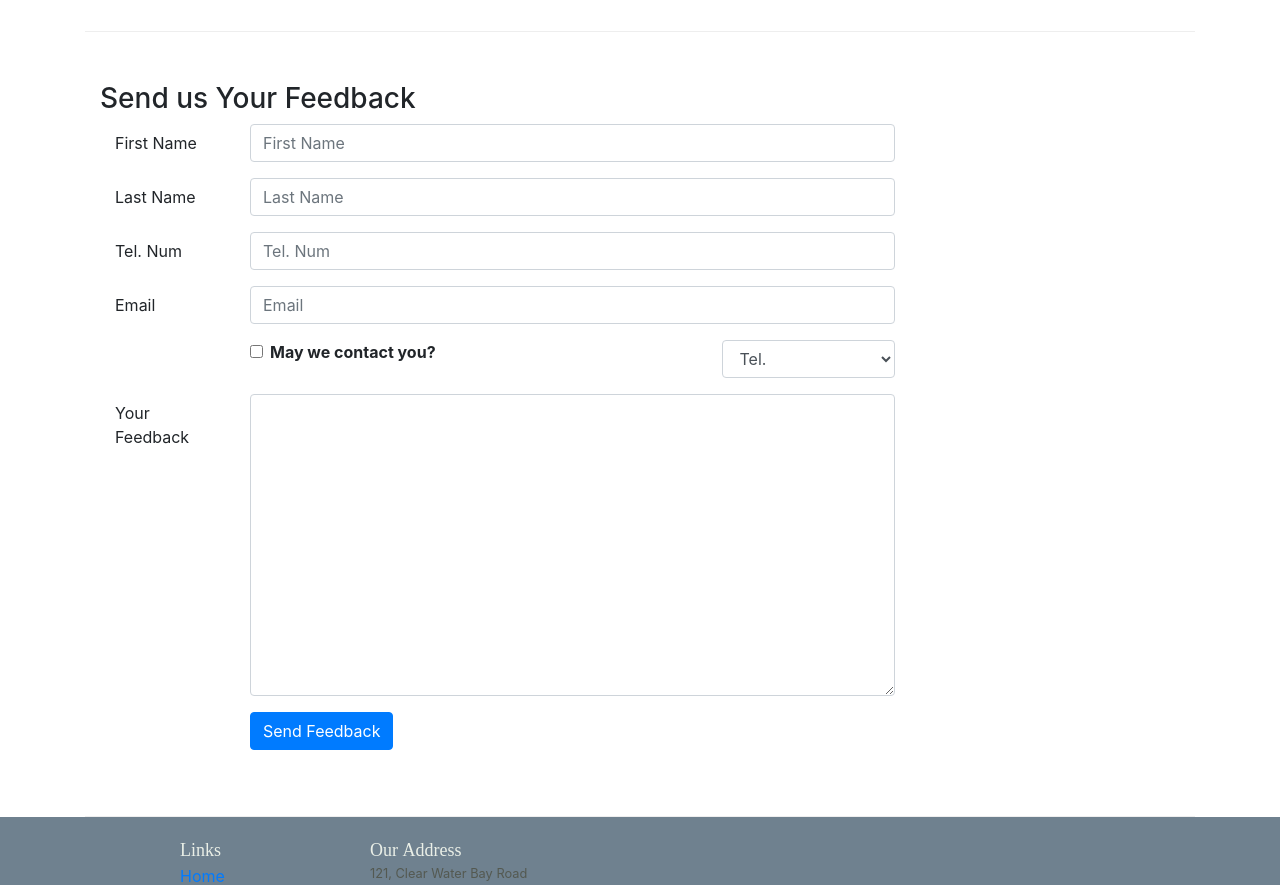
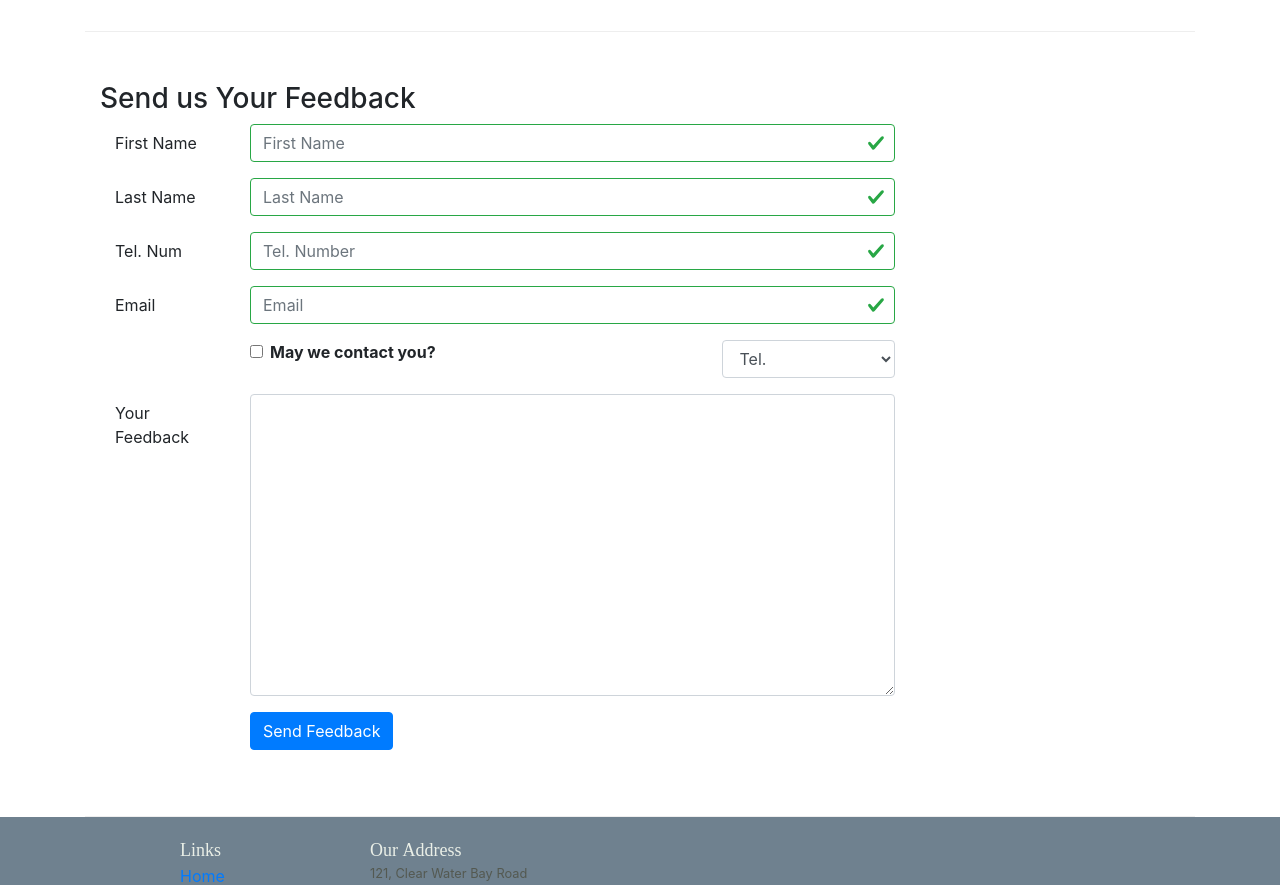
Before and after one commit to lindaperez/rc3-ReactWebProject, a React (Create React App) app in the folder confusion/: page /contactus in a window 1280 px wide. Shown: the part 840-1725 px from the top of the page. Built offline with nearby package versions, Linux system fonts and the light colour scheme.

Commit message:
Thrid Week: Controlled Form Validation touched principle, errors, handleBlur, onBlur, handleChange, onChange, valid, invalid FormFeedback

```diff
--- a/confusion/src/components/ContactComponent.js
+++ b/confusion/src/components/ContactComponent.js
@@ -1,6 +1,6 @@
 import React, {Component} from 'react';
 import { BreadcrumbItem, Breadcrumb, Button, Form, FormGroup,
-    Label, Input, Col} from 'reactstrap';
+    Label, Input, Col, FormFeedback} from 'reactstrap';
 import {Link } from 'react-router-dom';
 
 class Contact extends Component {
@@ -15,10 +15,17 @@
         email : '',
         agree: false,
         contactType: 'Tel.',
-        message: ''
+        message: '',
+        touched: {
+            firstname: false,
+            lastname: false,
+            telnum: false,
+            email: false
+        }
         };
         this.handleInputChange = this.handleInputChange.bind(this);
         this.handleSubmit = this.handleSubmit.bind(this);
+        this.handleBlur = this.handleBlur.bind(this);
     }
 
 
@@ -40,9 +47,51 @@
 
     }
 
+
+
+
+
+    validate(firstname, lastname, telnum, email){
+        const errors = {
+            firstname: '',
+            lastname: '',
+            telnum: '',
+            email: ''
+        };
+
+
+        if (this.state.touched.firstname && firstname.length < 3)
+            errors.firstname = 'First Name Should be >= 3 characters';
+        else if (this.state.touched.firstname && firstname.length > 10)
+            errors.firstname = 'First Name Should be <= 10 characters';
+
+        if (this.state.touched.lastname && lastname.length < 3)
+            errors.lastname = 'Last Name Should be >= 3 characters';
+        else if (this.state.touched.lastname && lastname.length > 10)
+            errors.lastname = 'Last Name Should be <= 10 characters';
+
+        const reg = /^\d+$/;
+        if (this.state.touched.telnum && !reg.test(telnum))
+            errors.telnum = 'Tel. Number should contain only numbers';
+
+        if (this.state.touched.email && email.split('').filter(x => x === '@').length !== 1)
+            errors.email = 'Email should contain a @';
+
+        return errors;
+    };
+
+    handleBlur = (field) => (evt) => {
+        this.setState({
+            touched: { ...this.state.touched, [field]: true},
+        });
+
+    };
+
+
     render ()
     {
-
+    const errors  = this.validate(this.state.firstname, this.state.lastname,
+        this.state.telnum, this.state.email);
         return (
             <div className="container">
                 <Breadcrumb>
@@ -93,8 +142,11 @@
                                         <Input type="text" id="firstname" name="firstname"
                                                placeholder="First Name"
                                                value={this.state.firstname}
-                                                onChange={this.handleInputChange}/>
-
+                                               valid={errors.firstname === ''}
+                                               invalid={errors.firstname !== '' }
+                                                onChange={this.handleInputChange}
+                                                onBlur={this.handleBlur('firstname')}/>
+                                    <FormFeedback>{errors.firstname}</FormFeedback>
                                     </Col>
                                 </FormGroup>
                                 <FormGroup row>
@@ -103,8 +155,11 @@
                                         <Input type="text" id="lastname" name="lastname"
                                                placeholder="Last Name "
                                                value={this.state.lastname}
-                                               onChange={this.handleInputChange}/>
-
+                                               valid={errors.lastname === ''}
+                                               invalid={errors.lastname !== '' }
+                                               onChange={this.handleInputChange}
+                                               onBlur={this.handleBlur('lastname')}/>
+                                        <FormFeedback>{errors.lastname}</FormFeedback>
                                     </Col>
 
                                 </FormGroup>
@@ -112,10 +167,13 @@
                                     <Label for="telnum" md={2}>Tel. Num</Label>
                                     <Col md={10}>
                                         <Input type="number" id="telnum" name="telnum"
-                                               placeholder="Tel. Num"
+                                               placeholder="Tel. Number"
                                                value={this.state.telnum}
-                                               onChange={this.handleInputChange}/>
-
+                                               valid={errors.telnum === ''}
+                                               invalid={errors.telnum !== '' }
+                                               onChange={this.handleInputChange}
+                                               onBlur={this.handleBlur('telnum')}/>
+                                        <FormFeedback>{errors.telnum}</FormFeedback>
                                     </Col>
 
                                 </FormGroup>
@@ -125,8 +183,11 @@
                                         <Input type="text" id="email" name="email"
                                                placeholder="Email"
                                                value={this.state.email}
-                                               onChange={this.handleInputChange}/>
-
+                                               valid={errors.email === ''}
+                                               invalid={errors.email !== '' }
+                                               onChange={this.handleInputChange}
+                                               onBlur={this.handleBlur('email')}/>
+                                        <FormFeedback>{errors.email}</FormFeedback>
                                     </Col>
 
                                 </FormGroup>
@@ -159,7 +220,9 @@
                                         <Input type="textarea" id="message" name="message"
                                                rows="12"
                                                value={this.state.message}
-                                               onChange={this.handleInputChange}></Input>
+                                               onChange={this.handleInputChange}>
+
+                                        </Input>
                                     </Col>
                                 </FormGroup>
                                 <FormGroup row>
```
